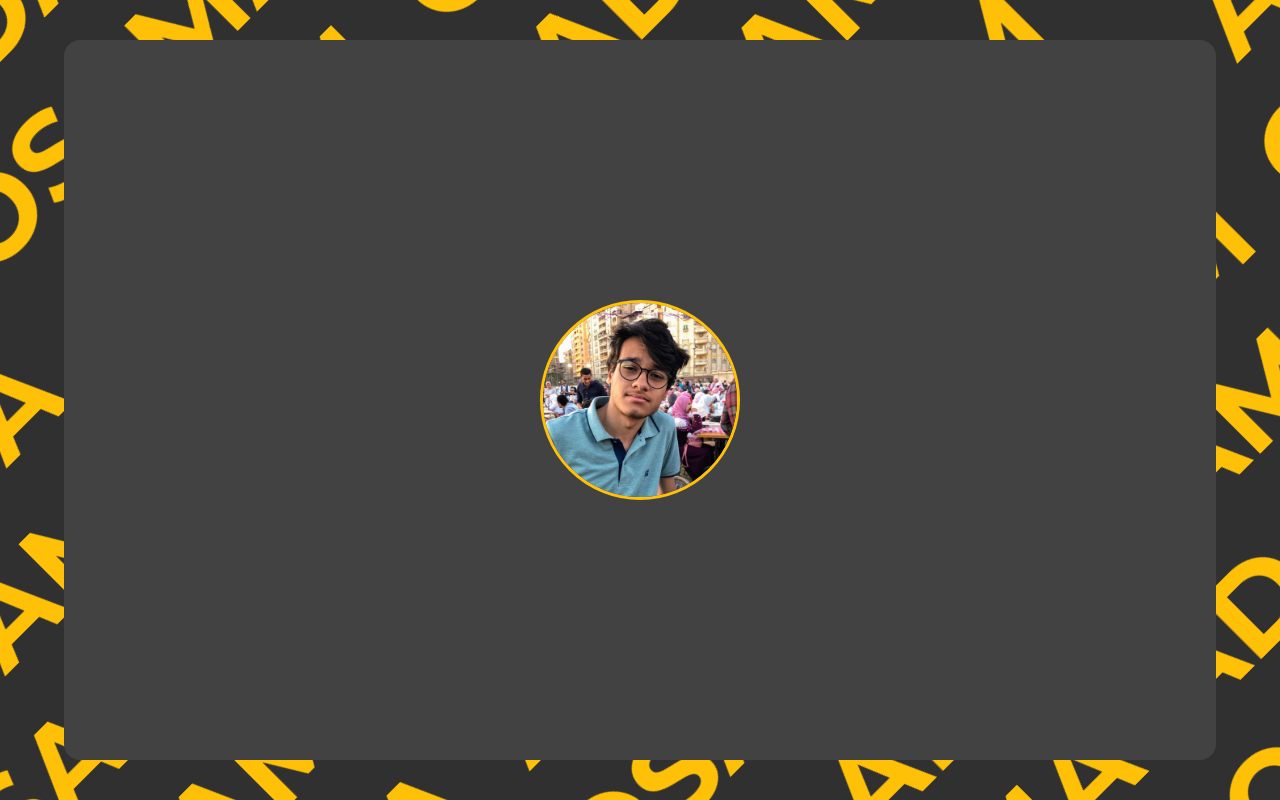
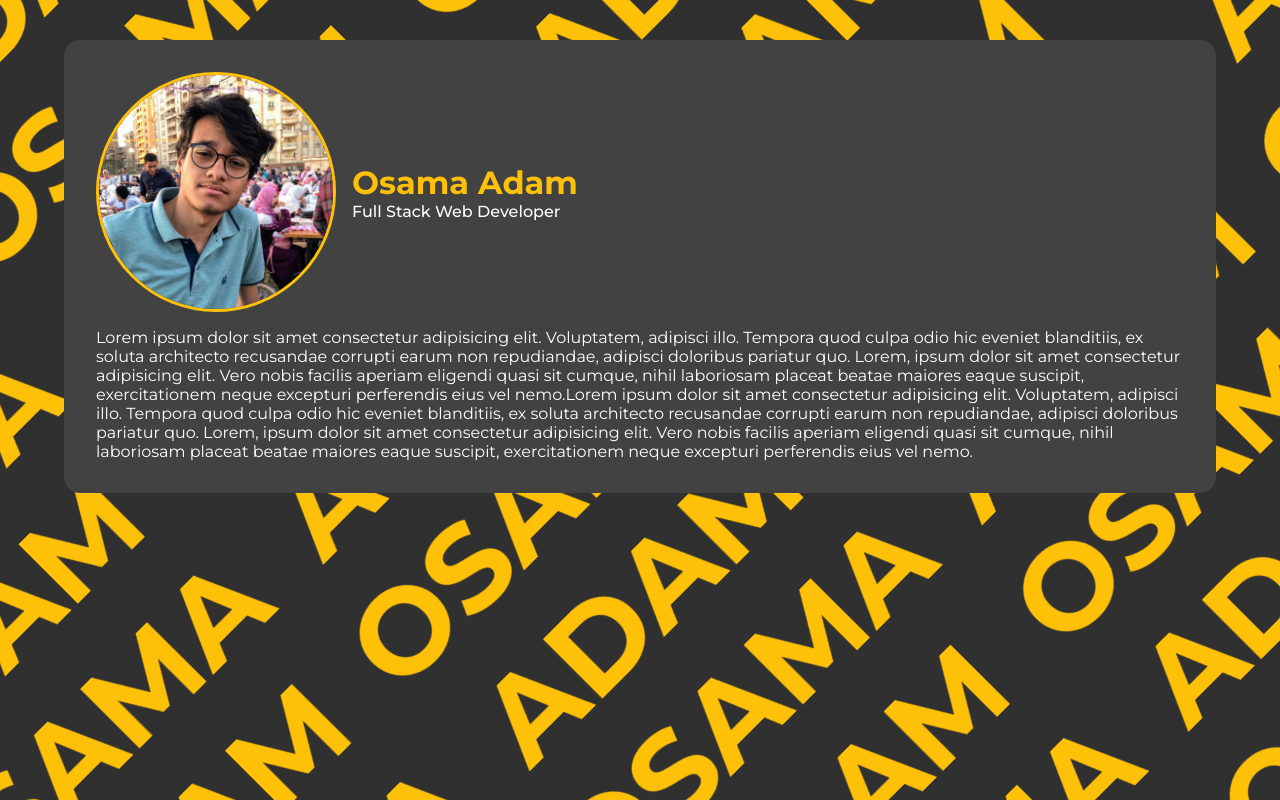
Before and after one commit to osamaadam/personal-website, a React (Create React App) app: page / in a window 1280 px wide. Built offline with nearby package versions, Linux system fonts and the light colour scheme.

Commit message:
experimentation checkpoint

```diff
--- a/src/index.css
+++ b/src/index.css
@@ -41,4 +41,8 @@ body {
   text-transform: uppercase;
   text-align: justify;
   z-index: -1;
+  -webkit-user-select: none;
+  -moz-user-select: none;
+  -ms-user-select: none;
+  user-select: none;
 }
--- a/src/pages/Home.tsx
+++ b/src/pages/Home.tsx
@@ -6,13 +6,29 @@ const profile = require("../profile.jpg");
 const Home = () => {
   return (
     <div className="home-wrapper">
-      <img
-        src={profile}
-        alt="Osama Adam"
-        width="200"
-        height="200"
-        className="profile-picture"
-      />
+      <img src={profile} alt="Osama Adam" className="profile-picture" />
+      <div className="home-info">
+        <h1>Osama Adam</h1>
+        <p>Full Stack Web Developer</p>
+      </div>
+      <div className="home-bio">
+        <p>
+          Lorem ipsum dolor sit amet consectetur adipisicing elit. Voluptatem,
+          adipisci illo. Tempora quod culpa odio hic eveniet blanditiis, ex
+          soluta architecto recusandae corrupti earum non repudiandae, adipisci
+          doloribus pariatur quo. Lorem, ipsum dolor sit amet consectetur
+          adipisicing elit. Vero nobis facilis aperiam eligendi quasi sit
+          cumque, nihil laboriosam placeat beatae maiores eaque suscipit,
+          exercitationem neque excepturi perferendis eius vel nemo.Lorem ipsum
+          dolor sit amet consectetur adipisicing elit. Voluptatem, adipisci
+          illo. Tempora quod culpa odio hic eveniet blanditiis, ex soluta
+          architecto recusandae corrupti earum non repudiandae, adipisci
+          doloribus pariatur quo. Lorem, ipsum dolor sit amet consectetur
+          adipisicing elit. Vero nobis facilis aperiam eligendi quasi sit
+          cumque, nihil laboriosam placeat beatae maiores eaque suscipit,
+          exercitationem neque excepturi perferendis eius vel nemo.
+        </p>
+      </div>
     </div>
   );
 };
--- a/src/pages/home.css
+++ b/src/pages/home.css
@@ -1,8 +1,11 @@
 .home-wrapper {
   display: grid;
+  grid-template-columns: 1fr min-content minmax(min-content, max-content) 1fr;
+  grid-template-rows: 1fr minmax(min-content, 20%) max-content 1fr;
+  grid-gap: 1rem;
+  padding: 1rem;
   margin: 5vh 5vw;
-  height: 90vh;
-  width: 90vw;
+  height: auto;
   align-content: center;
   justify-content: center;
   background-color: var(--paper-background);
@@ -10,9 +13,34 @@
 }
 
 .profile-picture {
+  grid-area: 2 / 2 / 3 / 3;
+  justify-self: center;
+  align-self: center;
+  max-width: 30vmin;
+  max-height: 30vmin;
+  min-height: 100px;
+  min-width: 100px;
   object-fit: cover;
   object-position: 50% 50%;
   border-radius: 50%;
   justify-content: center;
   border: 0.2rem solid var(--highlight-color);
 }
+
+.home-info {
+  grid-area: 2 / 3 / 3 / 4;
+  justify-self: start;
+  align-self: center;
+}
+
+.home-info h1 {
+  color: var(--highlight-color);
+}
+
+.home-info p {
+  font-weight: 500;
+}
+
+.home-bio {
+  grid-area: 3 / 2 / 4 / 4;
+}
```
